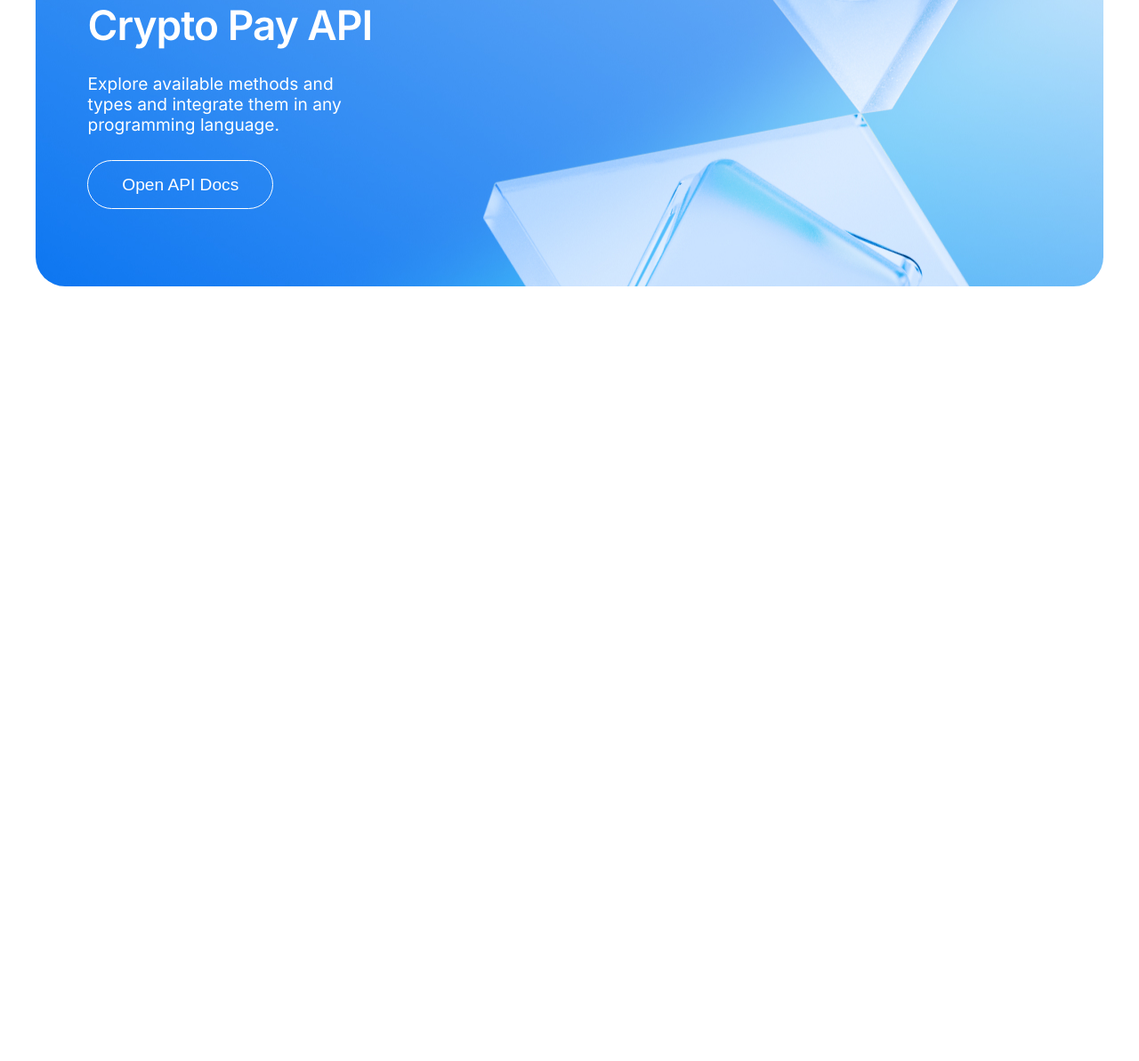
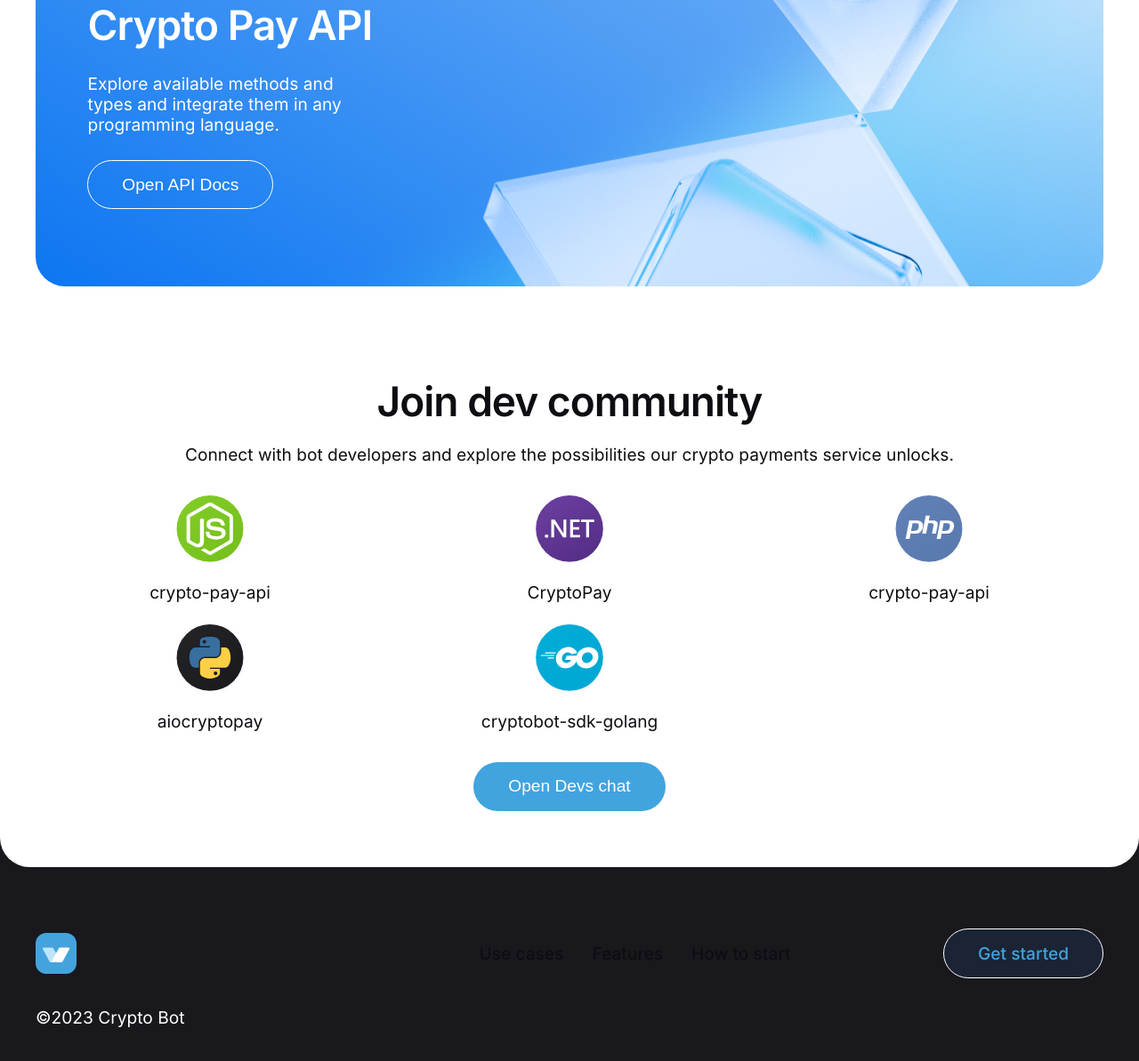
Before and after one commit to vovako/crypto_pay, a website: page public/index.html in a window 1280 px wide. Shown: the part 4845-6038 px from the top of the page at 89% size. Before the commit the page ends 5271 px from the top, so only its background shows below. Drawn offline with Linux system fonts and the light colour scheme.

Commit message:
fix grid

```diff
--- a/info.txt
+++ b/info.txt
@@ -2,3 +2,6 @@
 сделать плавные якорные ссылки
 hover эффекты
 кроссбраузерность
+анимация
+перетаскивание каринок
+выделение кнопок
--- a/public/index.html
+++ b/public/index.html
@@ -448,13 +448,61 @@
 			<div class="api__wrapper">
 				<div class="api__body">
 					<div class="api__title title">Crypto Pay API</div>
-					<div class="api__text text">Explore available methods and types and integrate them in any programming language.</div>
+					<div class="api__text text">Explore available methods and types and integrate them in any programming
+						language.</div>
 					<button class="api__api-btn btn">Open API Docs</button>
 				</div>
 			</div>
 		</div>
 	</section>
 
+	<section class="community">
+		<div class="community__container container">
+			<div class="community__title title">Join dev community</div>
+			<div class="community__text text">Connect with bot developers and explore the possibilities our crypto payments
+				service unlocks.</div>
+			<div class="community__list">
+				<div class="community-item">
+					<div class="community-item__image"><img src="img/icons/community-1.svg" alt=""></div>
+					<div class="community-item__text text">crypto-pay-api</div>
+				</div>
+				<div class="community-item">
+					<div class="community-item__image"><img src="img/icons/community-2.svg" alt=""></div>
+					<div class="community-item__text text">CryptoPay</div>
+				</div>
+				<div class="community-item">
+					<div class="community-item__image"><img src="img/icons/community-3.svg" alt=""></div>
+					<div class="community-item__text text">crypto-pay-api</div>
+				</div>
+				<div class="community-item">
+					<div class="community-item__image"><img src="img/icons/community-4.svg" alt=""></div>
+					<div class="community-item__text text">aiocryptopay</div>
+				</div>
+				<div class="community-item">
+					<div class="community-item__image"><img src="img/icons/community-5.svg" alt=""></div>
+					<div class="community-item__text text">cryptobot-sdk-golang</div>
+				</div>
+			</div>
+			<button class="community__action-btn btn">Open Devs chat</button>
+		</div>
+	</section>
+
+	<footer class="footer">
+		<div class="footer__container  container">
+			<div class="footer__header header__container">
+				<div class="header__logo">
+					<div class="logo"><img src="img/icons/logo.svg" alt=""></div>
+				</div>
+				<nav class="header__menu">
+					<a href="#">Use cases</a>
+					<a href="#">Features</a>
+					<a href="#">How to start</a>
+				</nav>
+				<a href="#get-started" class="header__action-btn btn btn_hollow">Get started</a>
+			</div>
+			<div class="footer__copyright text">©2023 Crypto Bot</div>
+		</div>
+	</footer>
 </body>
 
 </html>
--- a/public/js/script.js
+++ b/public/js/script.js
@@ -7,30 +7,35 @@
 
 switchThemeModeBtn.addEventListener('click', function () {
 	const curTheme = localStorage.getItem('theme') ?? ''
+	console.log('cur theme', curTheme);
 	if (curTheme === 'dark') {
-		switchTheme('')
+		console.log('switch cur to light');
+		switchTheme('light')
 	} else {
+		console.log('switch cur to dark');
 		switchTheme('dark')
 	}
 })
 
 
 function switchTheme(theme) {
-
+	console.log(theme);
 	const introPhoneImg = document.querySelector('.intro-phone img')
 
 	if (theme === 'dark') {
-		switchThemeModeBtn.querySelector('img').src = 'img/icons/dark-mode.svg'
-		localStorage.setItem('theme', 'dark')
-		document.body.classList.add('dark-theme')
-		introPhoneImg.src = 'img/phone-d.png'
+		console.log(theme);
+		switchThemeModeBtn.querySelector('img').src = 'img/icons/dark-mode.svg';
+		localStorage.setItem('theme', 'dark');
+		document.body.classList.add('dark-theme');
+		introPhoneImg.src = 'img/phone-d.png';
+	} else {
+		console.log(theme);
+		switchThemeModeBtn.querySelector('img').src = 'img/icons/light-mode.svg';
+		localStorage.setItem('theme', 'light');
+		document.body.classList.remove('dark-theme');
+		introPhoneImg.src = 'img/phone.png';
 	}
-	else {
-		switchThemeModeBtn.querySelector('img').src = 'img/icons/light-mode.svg'
-		localStorage.setItem('theme', 'light')
-		document.body.classList.remove('dark-theme')
-		introPhoneImg.src = 'img/phone.png'
-	}
+	console.log('local storage theme is', localStorage.getItem('theme'));
 }
 
 // Исходные данные по слайдеру (const)
--- a/scss/community.scss
+++ b/scss/community.scss
@@ -0,0 +1,58 @@
+.community {
+	@include adaptiv-value("padding-bottom", 80, 40);
+	@include adaptiv-value("border-radius", 40, 24);
+	position: relative;
+	background-color: #fff;
+	&__container {
+	}
+
+	&__title {
+	}
+
+	&__text {
+		text-align: center;
+		margin-top: 24px;
+	}
+
+	&__list {
+		display: grid;
+		grid-template-columns: repeat(3, 1fr);
+		gap: 24px 12px;
+		@include adaptiv-value("margin-top", 40, 24);
+	}
+
+	&__action-btn {
+		margin: 0 auto;
+		@include adaptiv-value("margin-top", 40, 24);
+		display: block;
+	}
+}
+
+.community-item {
+	display: flex;
+	flex-direction: column;
+	align-items: center;
+	gap: 16px;
+
+	&__image {
+		@include adaptiv-value("width", 96, 63);
+		@include adaptiv-value("height", 96, 63);
+		img {
+			width: 100%;
+			height: 100%;
+			object-fit: cover;
+		}
+	}
+
+	&__text {
+		text-align: center;
+	}
+}
+
+body {
+	&.dark-theme {
+		.community {
+			background-color: var(--dark);
+		}
+	}
+}
--- a/scss/features.scss
+++ b/scss/features.scss
@@ -10,6 +10,7 @@
 
 		@media (min-width: 700px) {
 			grid-template-columns: 41% 18% 41%;
+			width: calc(100% - 40px);
 		}
 	}
 
--- a/scss/footer.scss
+++ b/scss/footer.scss
@@ -0,0 +1,17 @@
+.footer {
+	background-color: var(--dark-bg);
+	@include adaptiv-value('padding-top', 120, 56);
+	@include adaptiv-value('padding-bottom', 40, 32);
+	@include adaptiv-value('margin-top', -40, -24);
+	color: white;
+	&__container {
+	}
+
+	&__header {
+	}
+
+	&__copyright {
+		margin-top: 24px;
+		color: white;
+	}
+}
--- a/scss/style.scss
+++ b/scss/style.scss
@@ -44,6 +44,11 @@
 	color: white;
 	border-radius: 100px;
 	font-weight: 500;
+
+	&_hollow {
+		border-color: white;
+		background-color: transparent;
+	}
 }
 
 .title {
@@ -179,6 +184,14 @@
 	font-weight: 500;
 }
 
+body {
+	&.dark-theme {
+		.text {
+			color: rgba(255, 255, 255, 0.80);
+		}
+	}
+}
+
 //===========================================================
 
 @import "header";
```
Also changed, not shown: public/css/style.css, public/img/icons/community-1.svg (added), public/img/icons/community-2.svg (added), public/img/icons/community-3.svg (added), public/img/icons/community-4.svg (added), public/img/icons/community-5.svg (added).
